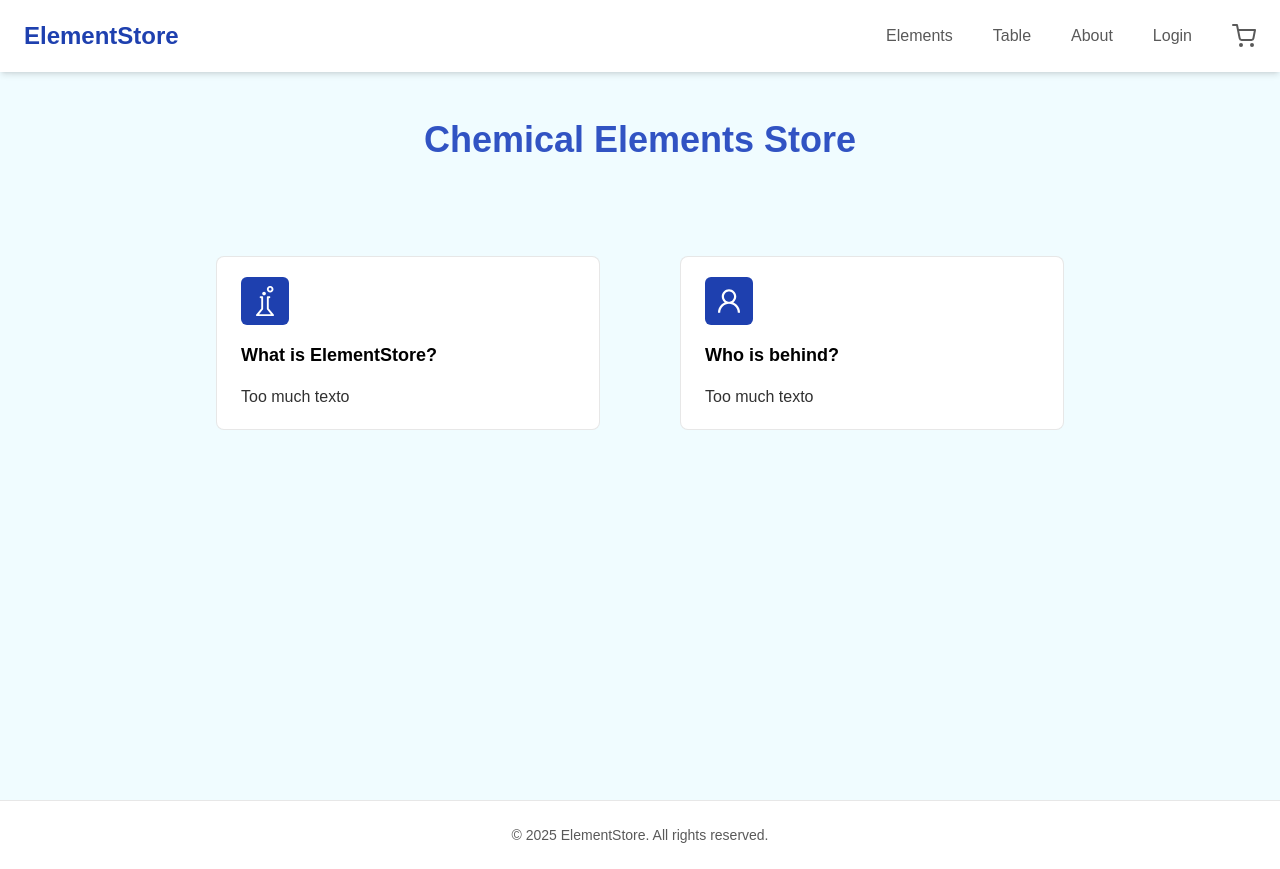
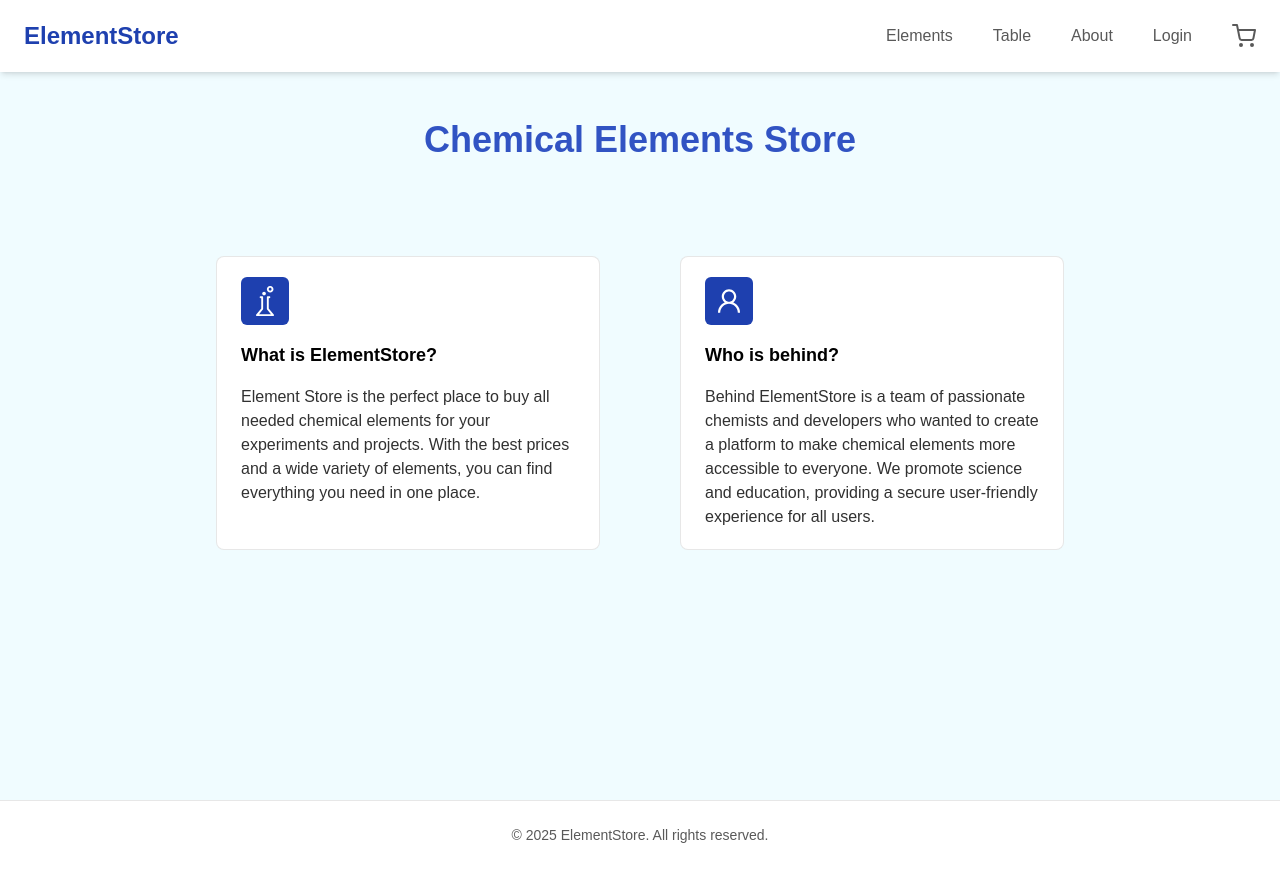
Before and after one commit to clr-cera/Web_2025_1, a Next.js app in the folder frontend/: page /About in a window 1280 px wide. Built offline with nearby package versions, Linux system fonts and the light colour scheme.

Commit message:
About description texts

```diff
--- a/frontend/src/app/About/page.tsx
+++ b/frontend/src/app/About/page.tsx
@@ -20,7 +20,8 @@ export default function AboutPage() {
           </div>
           <h3 className="font-semibold text-lg">What is ElementStore?</h3>
           <p className="font-medium text-text-gray-darker text-left">
-                        Too much texto
+            Element Store is the perfect place to buy all needed chemical elements for your experiments and projects.
+            With the best prices and a wide variety of elements, you can find everything you need in one place.
           </p>
         </div>
 
@@ -31,7 +32,8 @@ export default function AboutPage() {
           </div>
           <h3 className="font-semibold text-lg">Who is behind?</h3>
           <p className="font-medium text-text-gray-darker text-left">
-                        Too much texto
+            Behind ElementStore is a team of passionate chemists and developers who wanted to create a platform to make chemical elements more accessible to everyone.
+            We promote science and education, providing a secure user-friendly experience for all users.
           </p>
         </div>
       </div>
```
Lines whose indentation alone changed are shown as unchanged.
